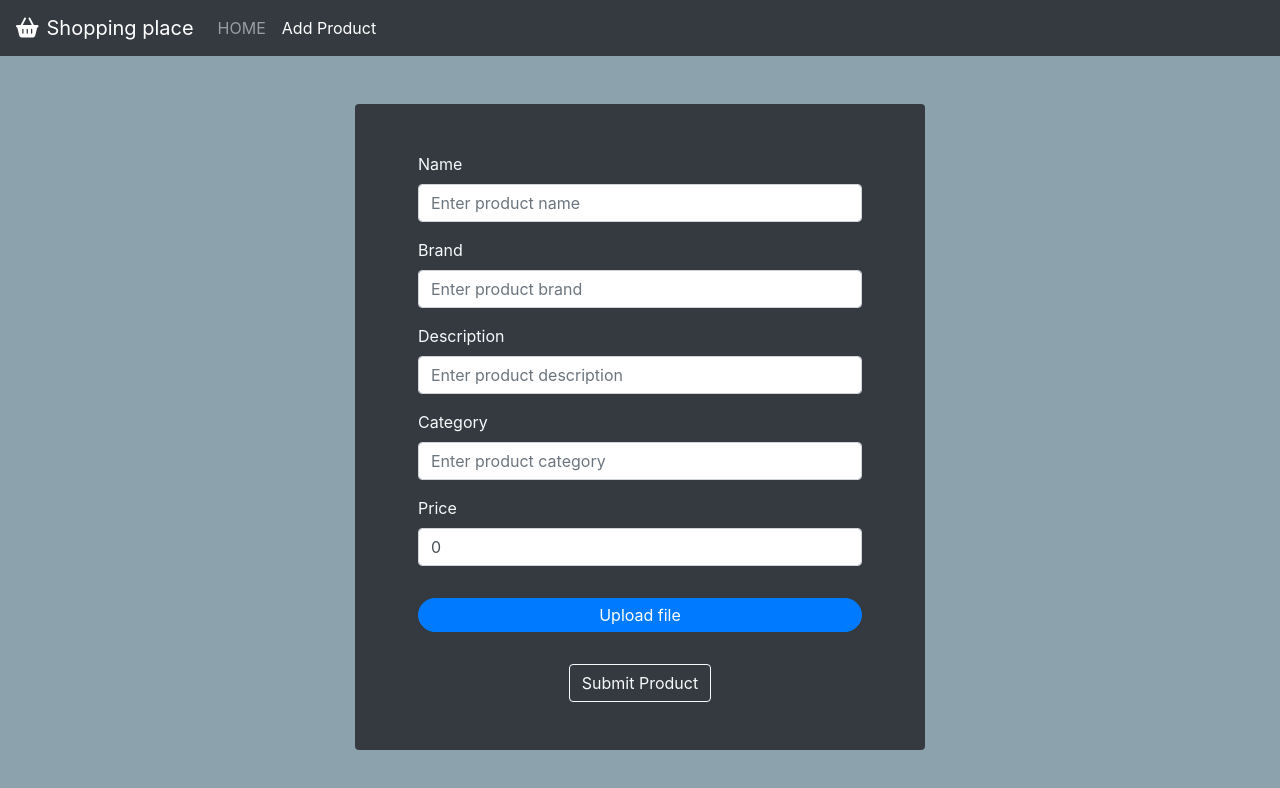
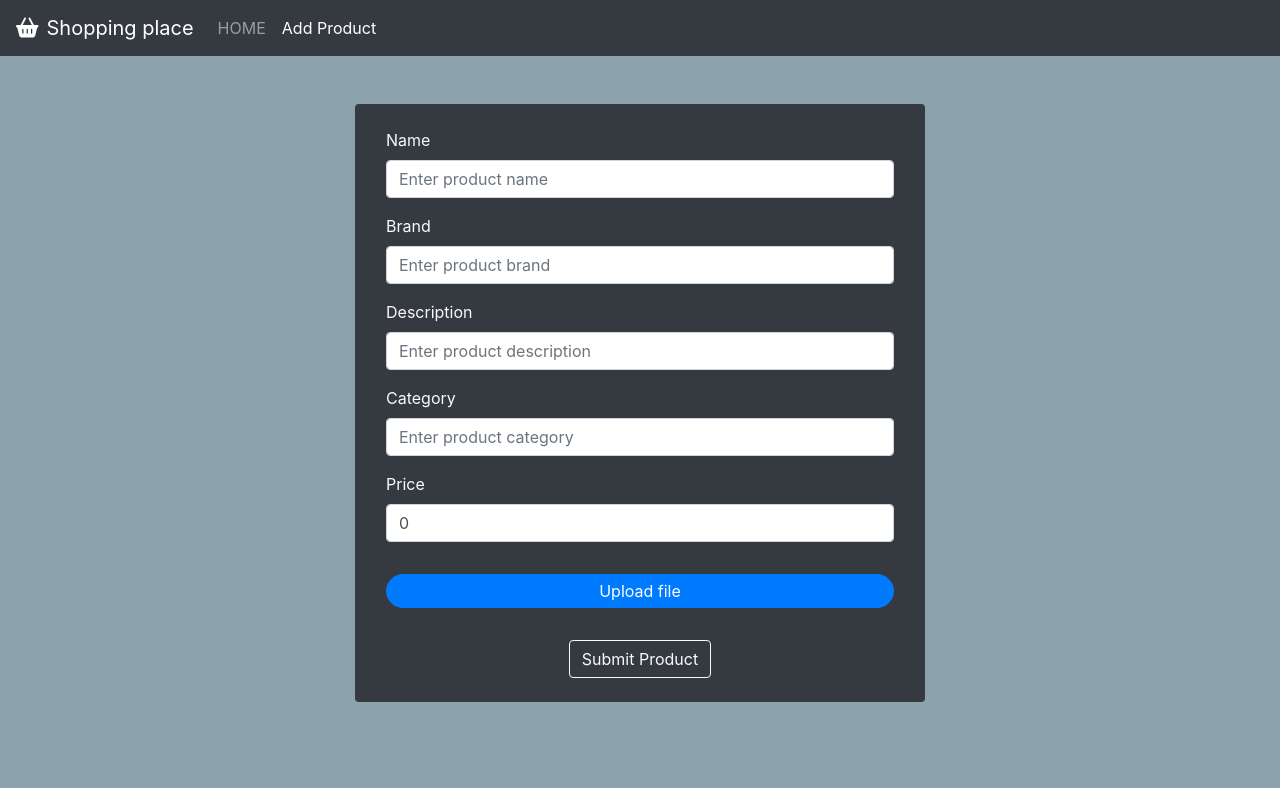
Before and after one commit to zenocoz/M5-D5-frontend, a React (Create React App) app: page /backoffice in a window 1280 px wide. Shown: the top 788 px of the page. Built offline with nearby package versions, Linux system fonts and the light colour scheme.

Commit message:
Update BackOffice.jsx

```diff
--- a/src/components/BackOffice.jsx
+++ b/src/components/BackOffice.jsx
@@ -117,9 +117,9 @@ class BackOffice extends React.Component {
           <Row className="mt-5">
             <Col
               md={{ span: 6, offset: 3 }}
-              className="bg-dark text-light rounded"
+              className="bg-dark text-light rounded mb-5"
             >
-              <Form className="p-5" onSubmit={this.submitProduct}>
+              <Form className="px-3 py-4" onSubmit={this.submitProduct}>
                 <Form.Group>
                   <Form.Label htmlFor="name">Name</Form.Label>
                   <Form.Control
```
